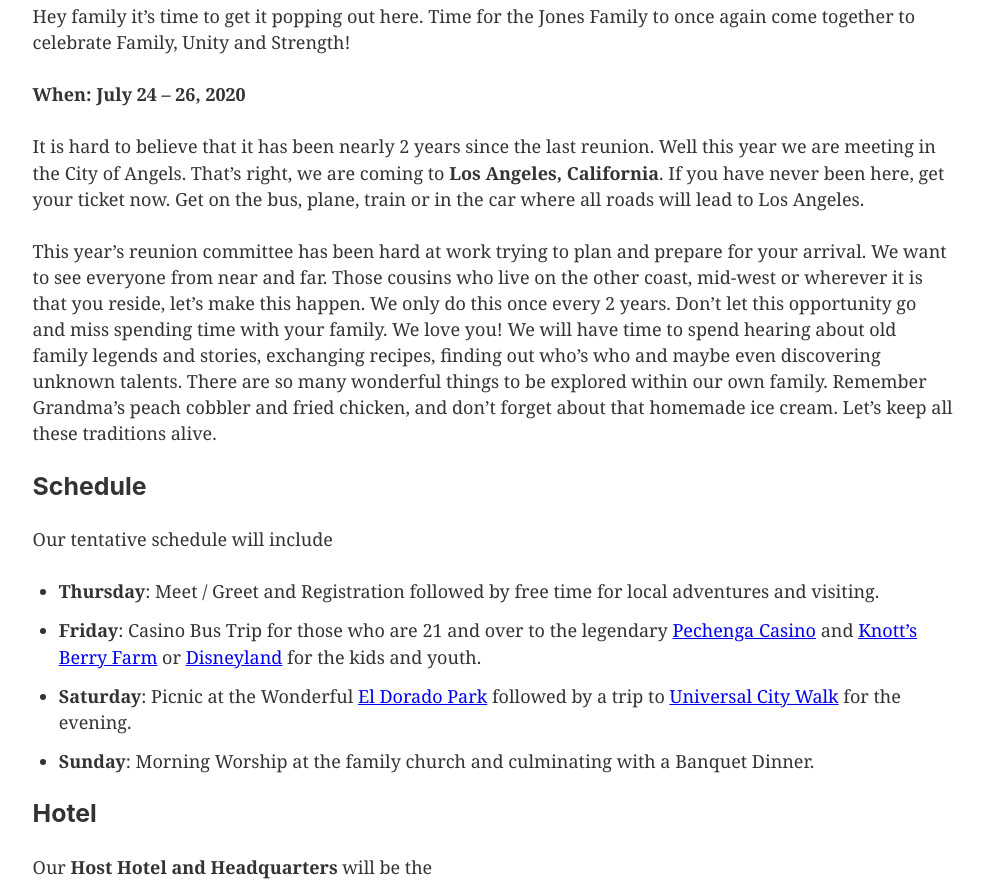
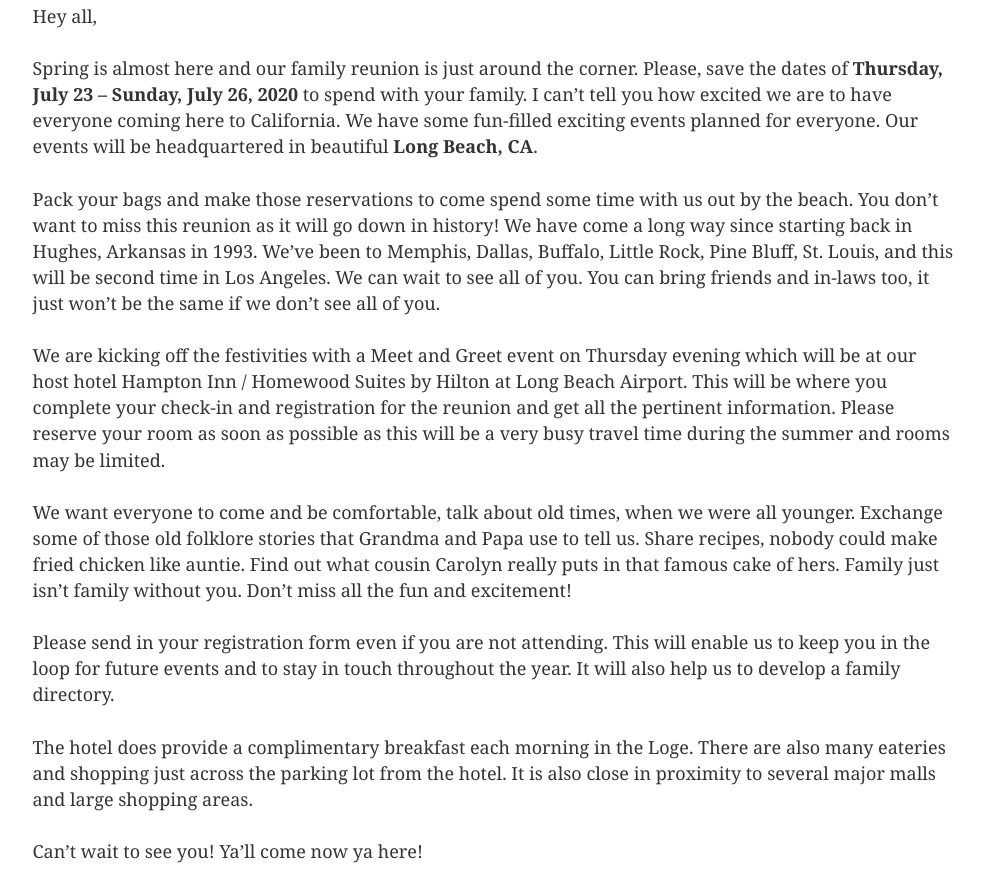
Before and after one commit to arelia/sam-jones-family, a Gatsby site: page / in a window 1280 px wide. Shown: the part 393-1276 px from the top of the page, without its empty margins (147-1131 px from the left). Built offline with nearby package versions, Linux system fonts and the light colour scheme; Gatsby itself is replaced by a stand-in of ours.

Commit message:
update letter

```diff
--- a/src/pages/index.js
+++ b/src/pages/index.js
@@ -16,13 +16,22 @@ const IndexPage = () => (
 
     <center><h2>Jones Family Reunion<br />2020 VISIONARY</h2></center>
 
-    <p>Hey family it’s time to get it popping out here. Time for the Jones Family to once again come together to celebrate Family, Unity and Strength!<br /><br />
+<p>Hey all,</p>
 
-    <strong>When: July 24 – 26, 2020</strong><br /><br />
+<p>Spring is almost here and our family reunion is just around the corner. Please, save the dates of <strong>Thursday, July 23 – Sunday, July 26, 2020</strong> to spend with your family. I can’t tell you how excited we are to have everyone coming here to California. We have some fun-filled exciting events planned for everyone. Our events will be headquartered in beautiful <strong>Long Beach, CA</strong>.</p>
 
-    It is hard to believe that it has been nearly 2 years since the last reunion. Well this year we are meeting in the City of Angels. That’s right, we are coming to <strong>Los Angeles, California</strong>. If you have never been here, get your ticket now. Get on the bus, plane, train or in the car where all roads will lead to Los Angeles.</p>
+<p>Pack your bags and make those reservations to come spend some time with us out by the beach. You don’t want to miss this reunion as it will go down in history! We have come a long way since starting back in Hughes, Arkansas in 1993. We’ve been to Memphis, Dallas, Buffalo, Little Rock, Pine Bluff, St. Louis, and this will be second time in Los Angeles. We can wait to see all of you. You can bring friends and in-laws too, it just won’t be the same if we don’t see all of you.</p>
 
-    <p>This year’s reunion committee has been hard at work trying to plan and prepare for your arrival. We want to see everyone from near and far. Those cousins who live on the other coast, mid-west or wherever it is that you reside, let’s make this happen. We only do this once every 2 years.  Don’t let this opportunity go and miss spending time with your family. We love you! We will have time to spend hearing about old family legends and stories, exchanging recipes, finding out who’s who and maybe even discovering unknown talents. There are so many wonderful things to be explored within our own family. Remember Grandma’s peach cobbler and fried chicken, and don’t forget about that homemade ice cream. Let’s keep all these traditions alive.</p>
+<p>We are kicking off the festivities with a Meet and Greet event on Thursday evening which will be at our host hotel Hampton Inn / Homewood Suites by Hilton at Long Beach Airport. This will be where you complete your check-in and registration for the reunion and get all the pertinent information. Please reserve your room as soon as possible as this will be a very busy travel time during the summer and rooms may be limited.</p>
+
+<p>We want everyone to come and be comfortable, talk about old times, when we were all younger. Exchange some of those old folklore stories that Grandma and Papa use to tell us. Share recipes, nobody could make fried chicken like auntie. Find out what cousin Carolyn really puts in that famous cake of hers. Family just isn’t family without you. Don’t miss all the fun and excitement!</p>
+
+<p>Please send in your registration form even if you are not attending. This will enable us to keep you in the loop for future events and to stay in touch throughout the year. It will also help us to develop a family directory.</p>
+
+<p>The hotel does provide a complimentary breakfast each morning in the Loge. There are also many eateries and shopping just across the parking lot from the hotel. It is also close in proximity to several major malls and large shopping areas.</p>
+
+<p>Can’t wait to see you! Ya’ll come now ya here!</p>
+
 
 
     <h3>Schedule</h3>
```
